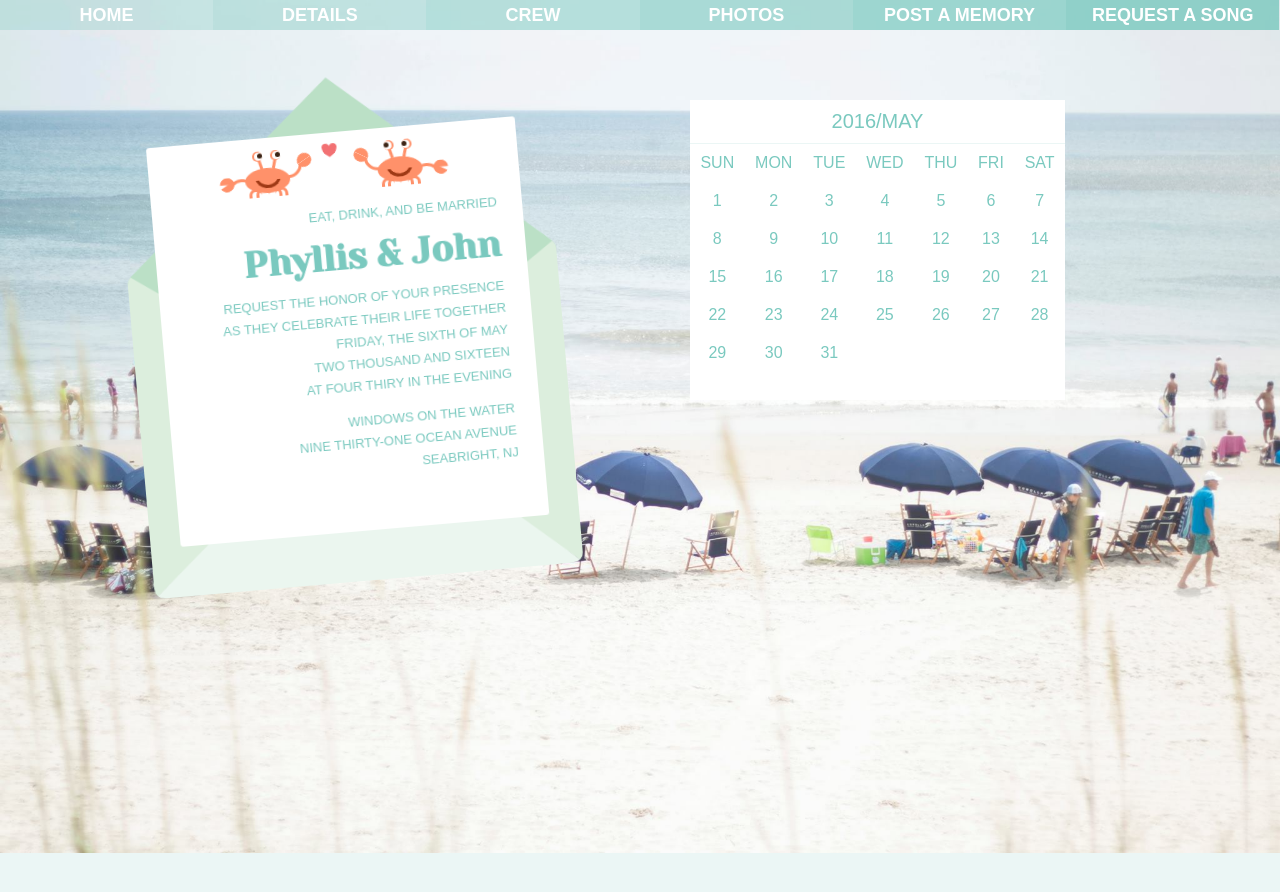
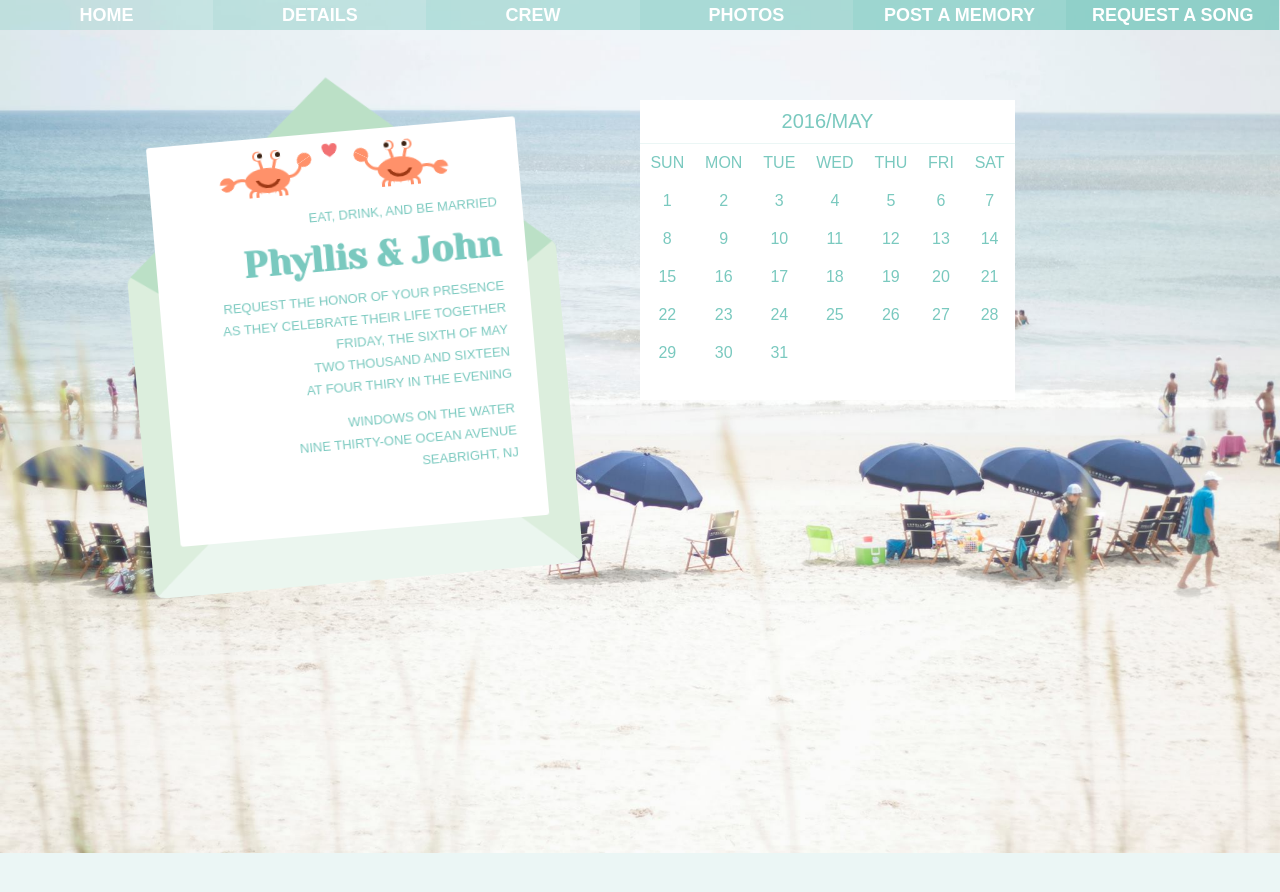
Before and after one commit to phyllisandjohn/phyllisandjohn.github.io, a Jekyll site: the page details/index.html, which Jekyll copies as it is, in a window 1280 px wide. Shown: the top 892 px of the page. Built offline with Jekyll 4.4.1, drawn with Linux system fonts in a browser that asks for light colours.

Commit message:
Update index.html

```diff
--- a/details/index.html
+++ b/details/index.html
@@ -31,7 +31,7 @@
 .calendar {
 	position: absolute;
 	left: 50%;
-	margin-left: 50px;
+	margin-left: 0px;
 	margin-top: 100px;
 	width: 375px;
 	height: 300px;
```
